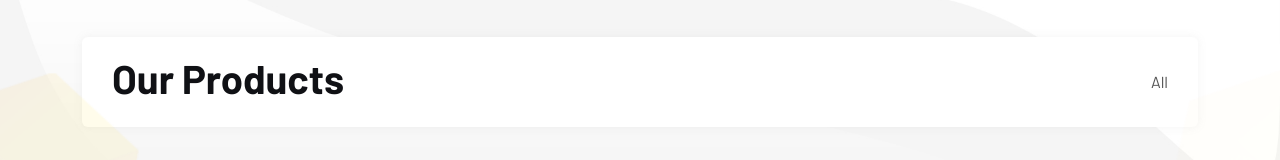
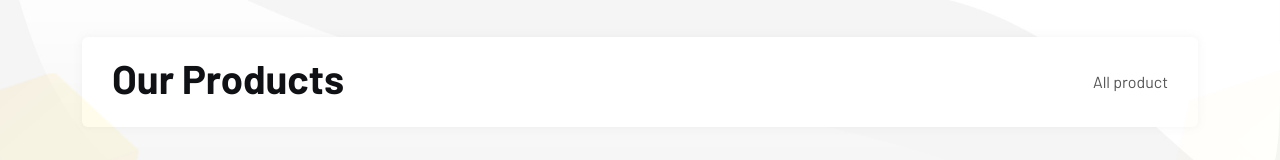
Before and after one commit to Khuyenne/ecommerce-web, a React (Vite) app: page / in a window 1280 px wide. Shown: the part 1893-2053 px from the top of the page. Built offline with nearby package versions, Linux system fonts and the light colour scheme.

Commit message:
create new branch

```diff
--- a/src/home/CategoryShowCase.jsx
+++ b/src/home/CategoryShowCase.jsx
@@ -96,7 +96,7 @@ const CategoryShowCase = () => {
                 <h2 className="title">{title}</h2>
                 <div>
                     <ul className="lab-ul">
-                        <li onClick={() => filterItem("All")}>All</li>
+                        <li onClick={() => filterItem("All")}>All product</li>
                     </ul>
                 </div>
             </div>
```
